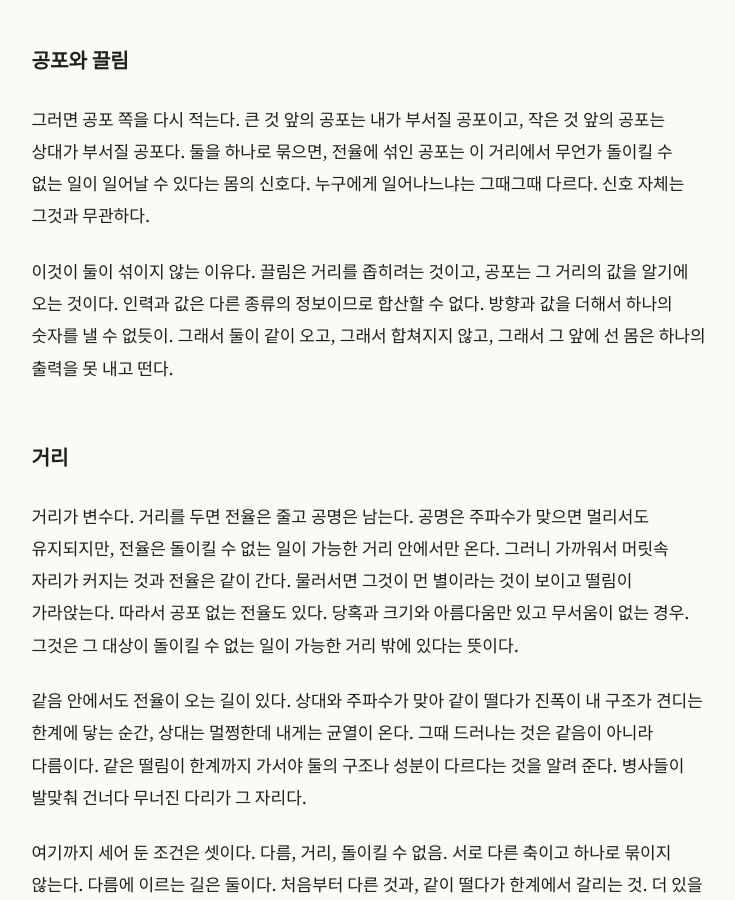
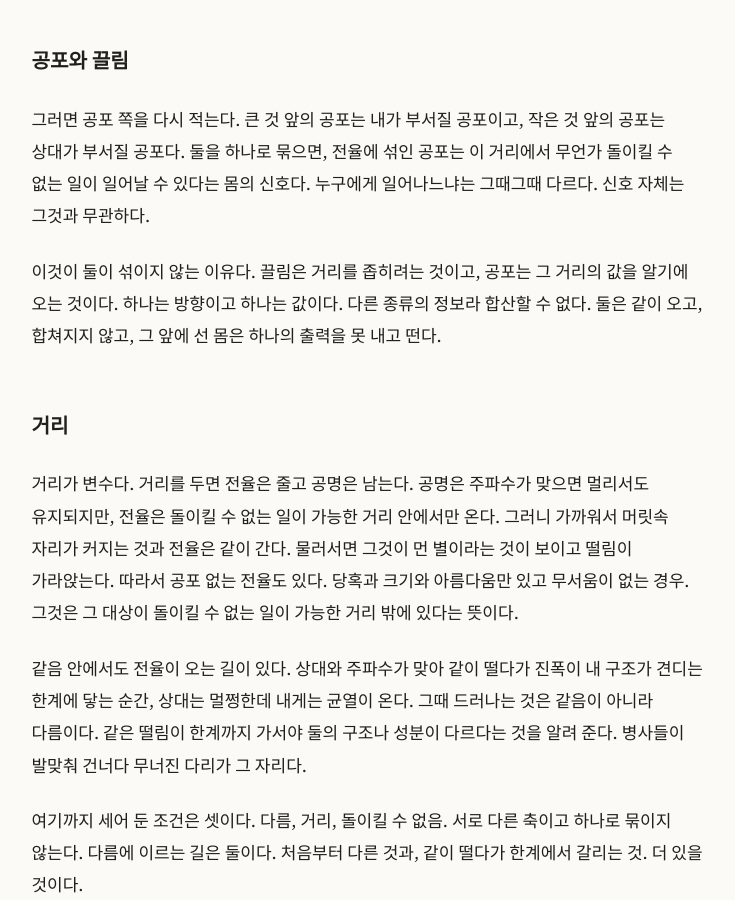
Before and after one commit to nonasking/essays, a Jekyll site: the page built from tremor/index.md, in a window 1280 px wide and 900 px high, scrolled down 3474 px. Shown: the whole window, without its empty margins (271-1006 px from the left). Built offline with Jekyll 4.4.1, drawn with Linux system fonts in a browser that asks for light colours.

Commit message:
Tremor: tighten the 'why the two do not mix' paragraph (KR/EN), re-stamp
인력→끌림으로 용어 통일, "방향과 값" 비유를 근거 한 문장("하나는 방향이고 하나는 값이다")으로 접음, "그래서" 셋 제거.

Co-Authored-By: Claude Opus 5.5 <noreply@anthropic.com>
Claude-Session: https://claude.ai/code/session_01BTGLPJU7rNS3D5fNK3jg8P

```diff
--- a/tremor/index.md
+++ b/tremor/index.md
@@ -67,7 +67,7 @@ description: 무섭고 아름답다. 한 단어 안에 둘이 있는 상태의
 
 그러면 공포 쪽을 다시 적는다. 큰 것 앞의 공포는 내가 부서질 공포이고, 작은 것 앞의 공포는 상대가 부서질 공포다. 둘을 하나로 묶으면, 전율에 섞인 공포는 이 거리에서 무언가 돌이킬 수 없는 일이 일어날 수 있다는 몸의 신호다. 누구에게 일어나느냐는 그때그때 다르다. 신호 자체는 그것과 무관하다.
 
-이것이 둘이 섞이지 않는 이유다. 끌림은 거리를 좁히려는 것이고, 공포는 그 거리의 값을 알기에 오는 것이다. 인력과 값은 다른 종류의 정보이므로 합산할 수 없다. 방향과 값을 더해서 하나의 숫자를 낼 수 없듯이. 그래서 둘이 같이 오고, 그래서 합쳐지지 않고, 그래서 그 앞에 선 몸은 하나의 출력을 못 내고 떤다.
+이것이 둘이 섞이지 않는 이유다. 끌림은 거리를 좁히려는 것이고, 공포는 그 거리의 값을 알기에 오는 것이다. 하나는 방향이고 하나는 값이다. 다른 종류의 정보라 합산할 수 없다. 둘은 같이 오고, 합쳐지지 않고, 그 앞에 선 몸은 하나의 출력을 못 내고 떤다.
 
 ## 거리
 
```
Also changed, not shown: tremor/en.md (+1 -1 lines), 2 other files.
